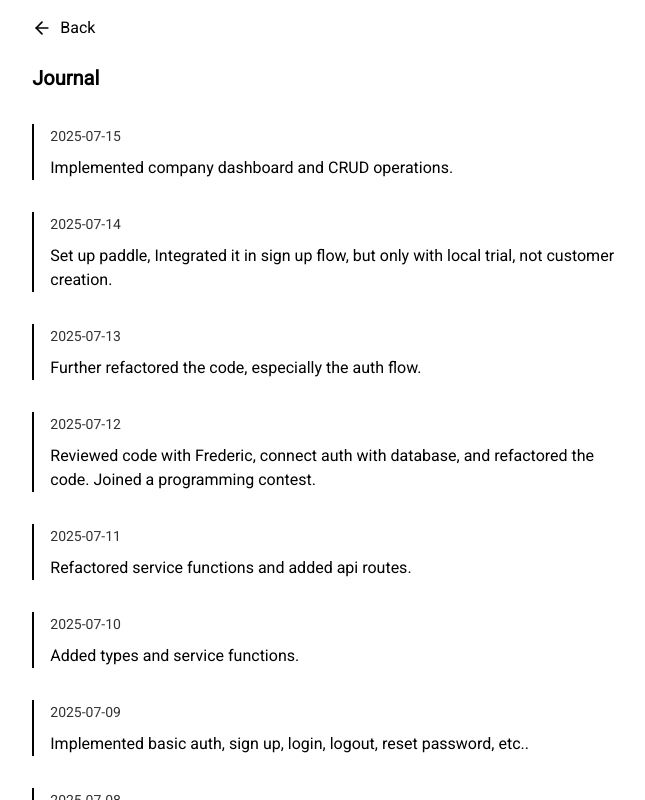
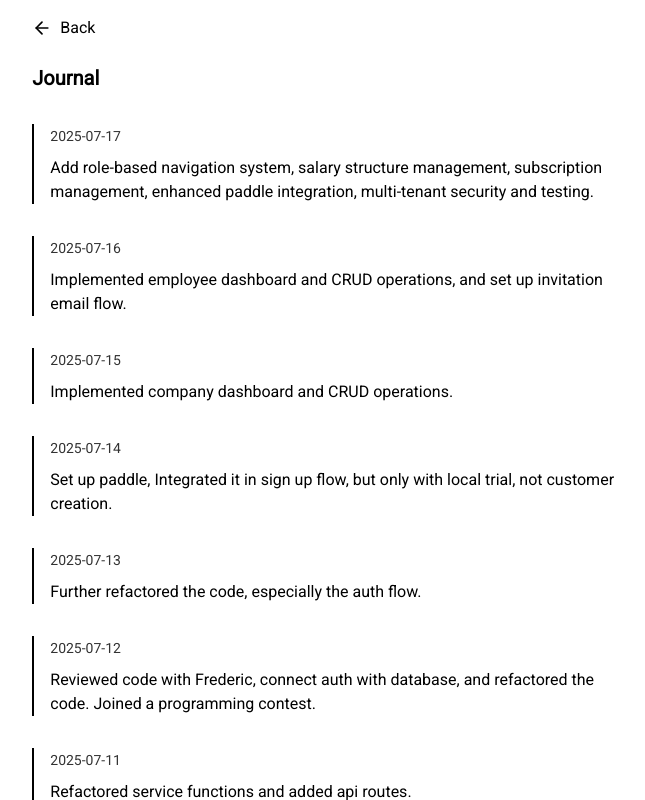
Before and after one commit to minamicode/minamicode.com, a Next.js app: page /journal in a window 1280 px wide. Shown: the top 800 px of the page, without its empty margins (309-954 px from the left). Built offline with nearby package versions, Linux system fonts and the light colour scheme.

Commit message:
add a journal entry

```diff
--- a/src/app/_components/JournalEntries.tsx
+++ b/src/app/_components/JournalEntries.tsx
@@ -6,6 +6,14 @@ type JournalEntry = {
 };
 
 const entries: JournalEntry[] = [
+  {
+    date: "2025-07-17",
+    text: "Add role-based navigation system, salary structure management, subscription management, enhanced paddle integration, multi-tenant security and testing.",
+  },
+  {
+    date: "2025-07-16",
+    text: "Implemented employee dashboard and CRUD operations, and set up invitation email flow.",
+  },
   {
     date: "2025-07-15",
     text: "Implemented company dashboard and CRUD operations.",
```
